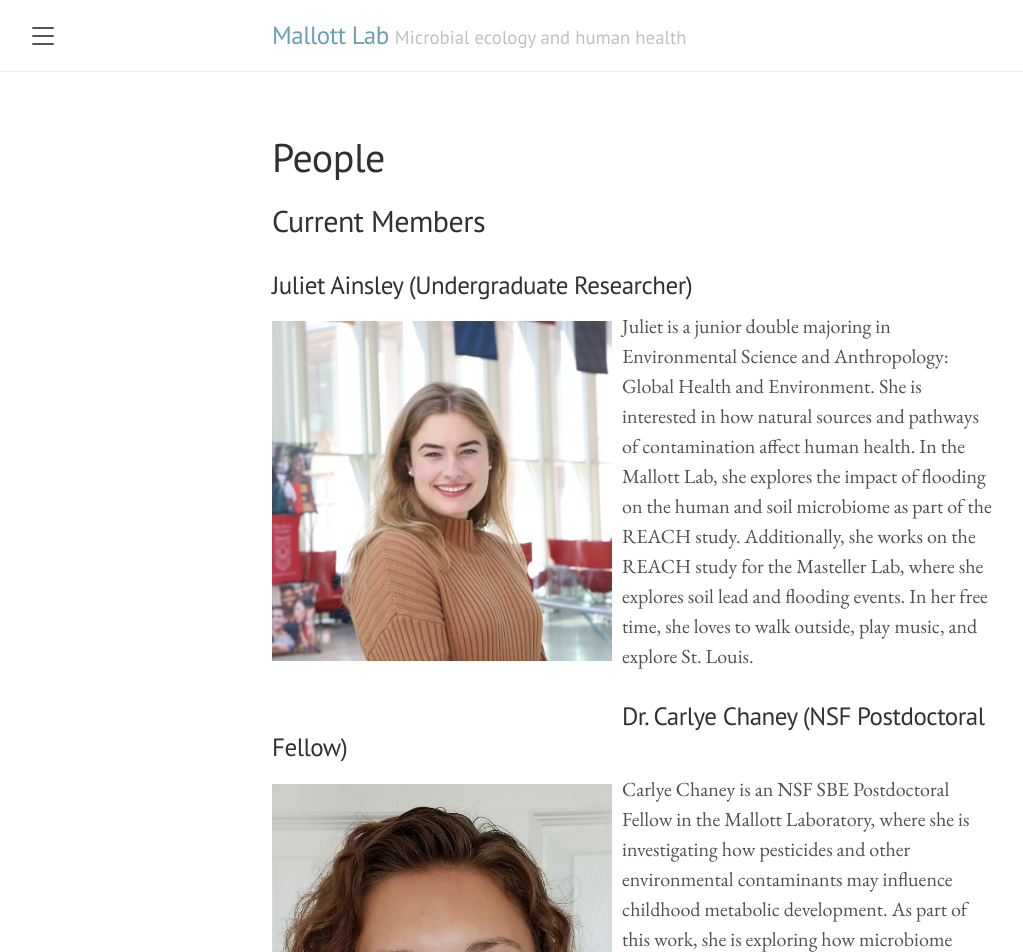
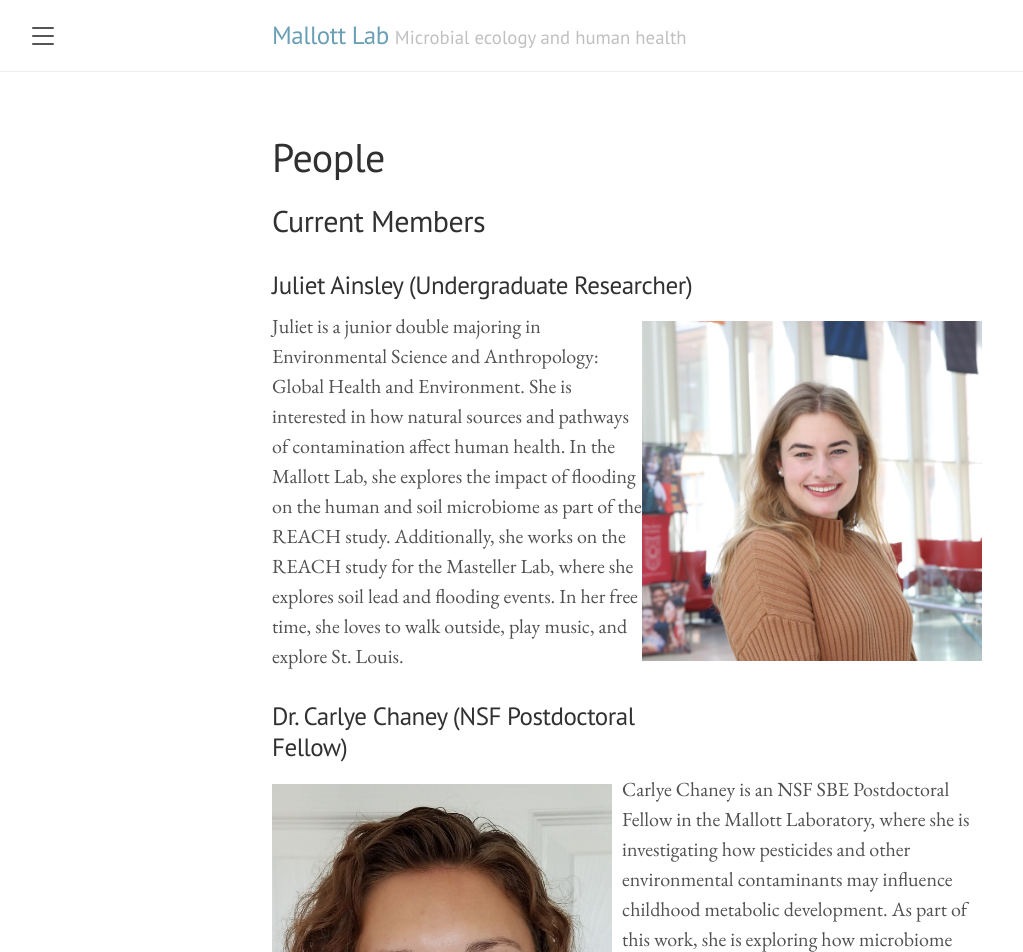
Before and after one commit to Mallott-Lab/Mallott-Lab.github.io, a Jekyll site: the page built from people.md, in a window 1280 px wide. Shown: the top 952 px of the page, without its empty margins (8-1031 px from the left). Built offline with Jekyll 4.4.1, drawn with Linux system fonts in a browser that asks for light colours.

Commit message:
Update people.md

```diff
--- a/people.md
+++ b/people.md
@@ -5,7 +5,7 @@
 ## Current Members
 
 ### Juliet Ainsley (Undergraduate Researcher)
-<img src="/images/Headshot- Juliet Ainsley.jpeg" alt="Professional headshot of Juliet Ainsley" width=350 style="float:left; padding: 10px 10px 50px 0px">
+<img src="/images/Headshot- Juliet Ainsley.jpeg" alt="Professional headshot of Juliet Ainsley" width=350 style="float:right; padding: 10px 10px 50px 0px">
 Juliet is a junior double majoring in Environmental Science and Anthropology: Global Health and Environment. She is interested in how natural sources and pathways of contamination affect human health. In the Mallott Lab, she explores the impact of flooding on the human and soil microbiome as part of the REACH study. Additionally, she works on the REACH study for the Masteller Lab, where she explores soil lead and flooding events. In her free time, she loves to walk outside, play music, and explore St. Louis.
 
 
```
